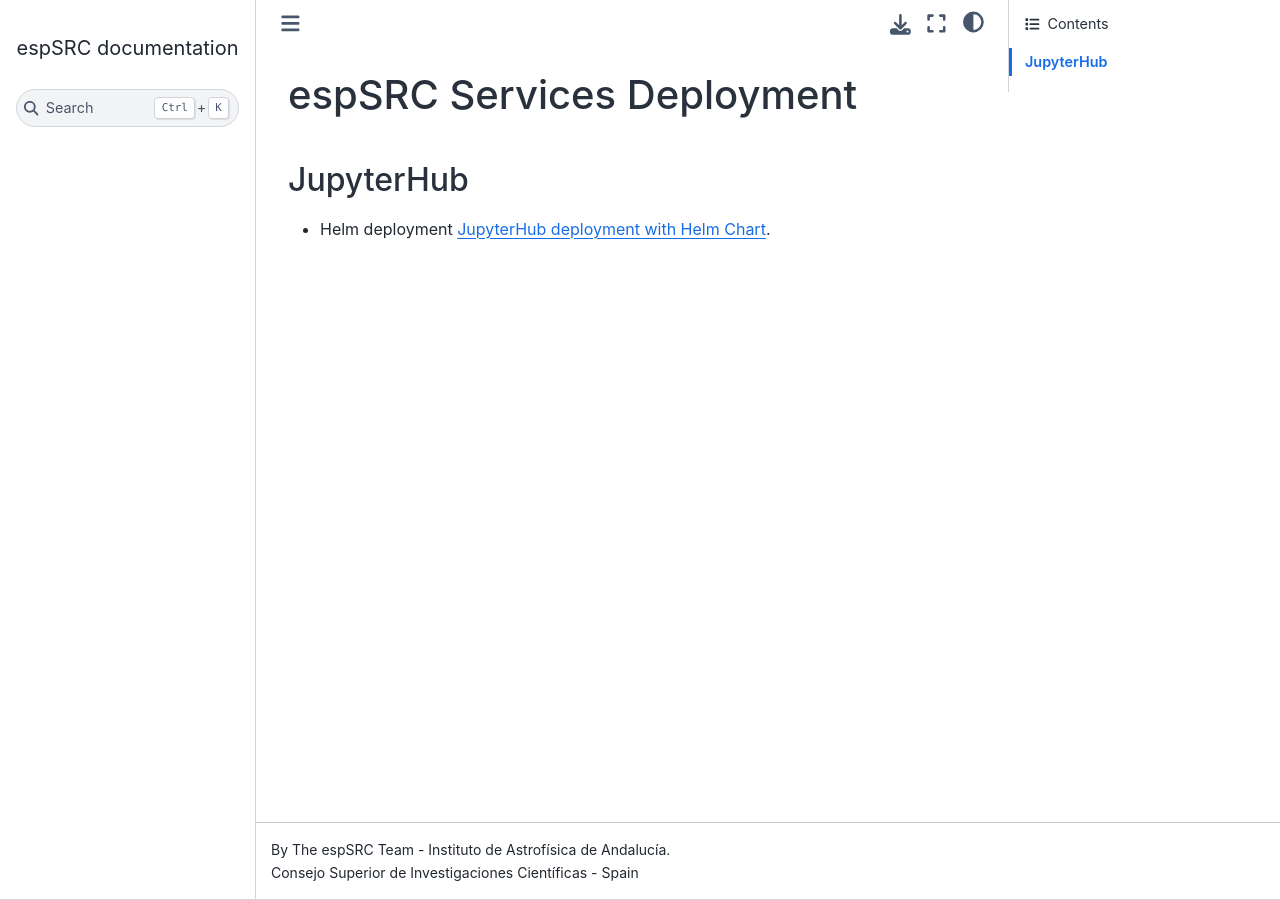
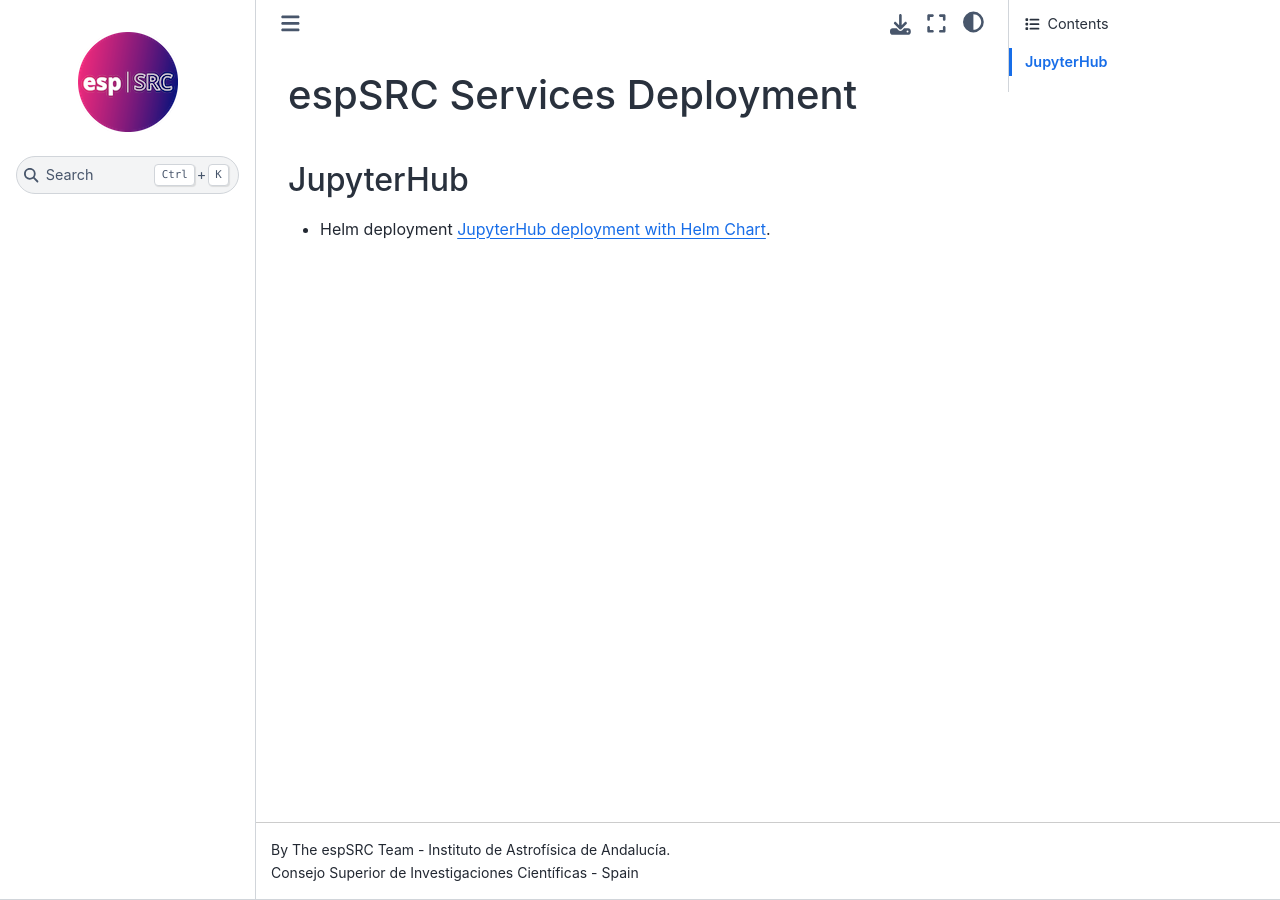
Before and after one commit to ska-telescope/ska-src-espsrc-services-cd, a Sphinx documentation site: the page built from docs/index.rst, in a window 1280 px wide. Built offline with Sphinx 7.4.7 and the Sphinx Book theme 1.1.4, drawn with Linux system fonts in a browser that asks for light colours.

Commit message:
Added logo

```diff
--- a/docs/conf.py
+++ b/docs/conf.py
@@ -22,4 +22,6 @@
 # -- Options for HTML output -------------------------------------------------
 
 html_theme = 'sphinx_book_theme'
-#html_static_path = ['_static']
+html_logo = '_static/logo.png'
+
+html_static_path = ['_static']
```
Also changed, not shown: docs/_static/logo.png (added).
